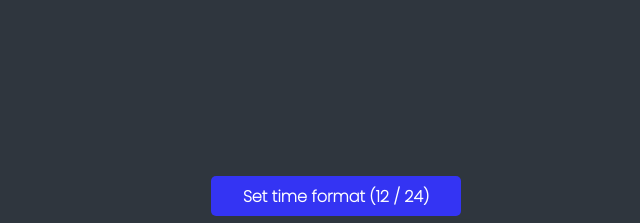
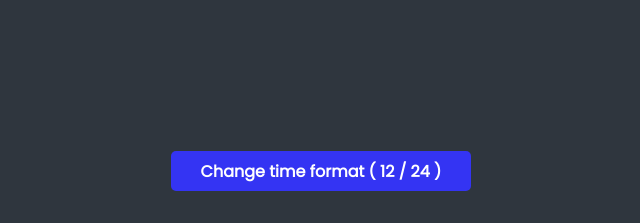
Before and after one commit to Nandmin/prettyClock, a plain HTML site: page index.html in a window 1280 px wide. Shown: the part 14-237 px from the top of the page, without its empty margins (299-939 px from the left). Drawn offline with nearby package versions, Linux system fonts and the light colour scheme.

Commit message:
minor changes

```diff
--- a/index.html
+++ b/index.html
@@ -29,7 +29,7 @@
 
 <div class="row btn">
 
-    <button type="button" class="btn btn-primary" id="btnTimeFormat">Set time format (12 / 24)</button>
+    <button type="button" class="btn btn-primary" id="btnTimeFormat">Change time format ( 12 / 24 )</button>
     </div>
     <div class="row clock">
 
--- a/style.css
+++ b/style.css
@@ -1,4 +1,5 @@
 @import url('https://fonts.googleapis.com/css2?family=Poppins:wght@200,300,400,500,600,700,800,900&display=swap');
+@import url('https://fonts.googleapis.com/css2?family=Dancing+Script:wght@500&family=Inter&family=Poppins:wght@200;400&display=swap');
 
 * {
     margin: 0;
@@ -18,15 +19,19 @@ body {
 }
 
 .container .row .btn {
-    margin-bottom: 30px;
-    margin-left: 155px;
+    margin-bottom: 80px;
+    margin-left: 115px;
     align-items: center;
+    font-size: 12px;
+    /* font-family: 'Dancing Script', cursive; */
+    /* font-family: 'Inter', sans-serif; */
+    /* font-family: 'Poppins', sans-serif; */
 }
 
 #btnTimeFormat{
     color: white;
     background-color: rgb(52, 52, 243);
-    width: 250px;
+    width: 300px;
     height: 40px;
     font-size: 16px;
     border-radius: 5px;
```
Lines whose indentation alone changed are shown as unchanged.
